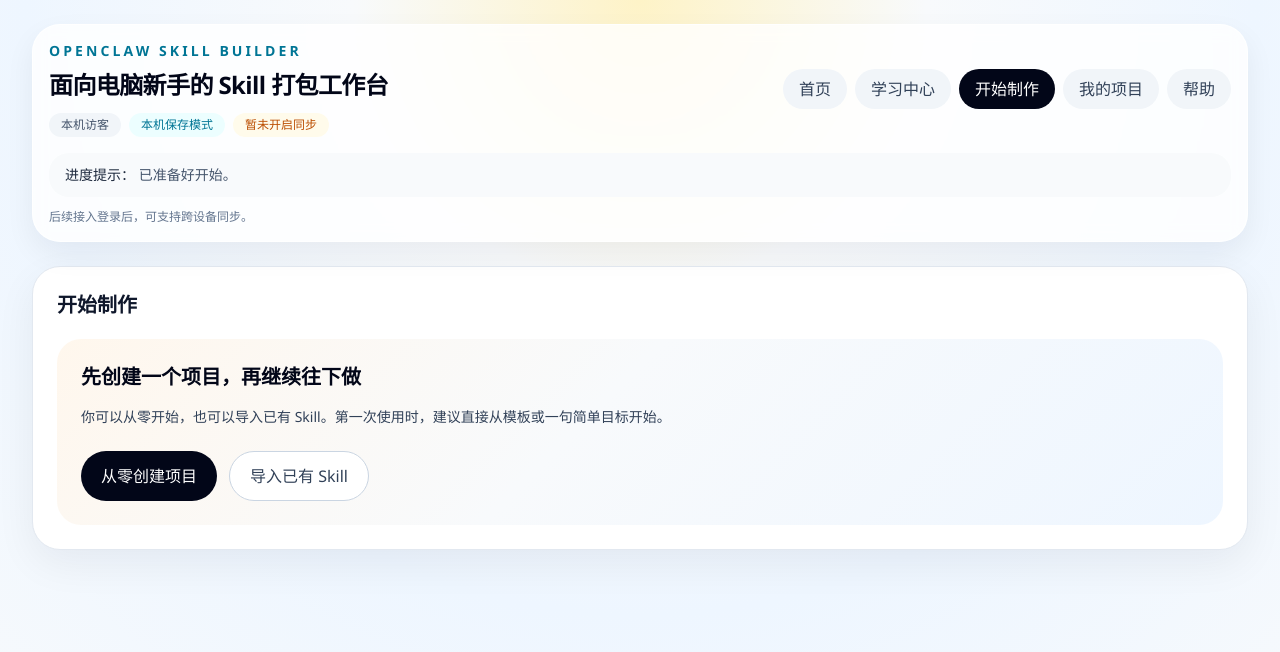
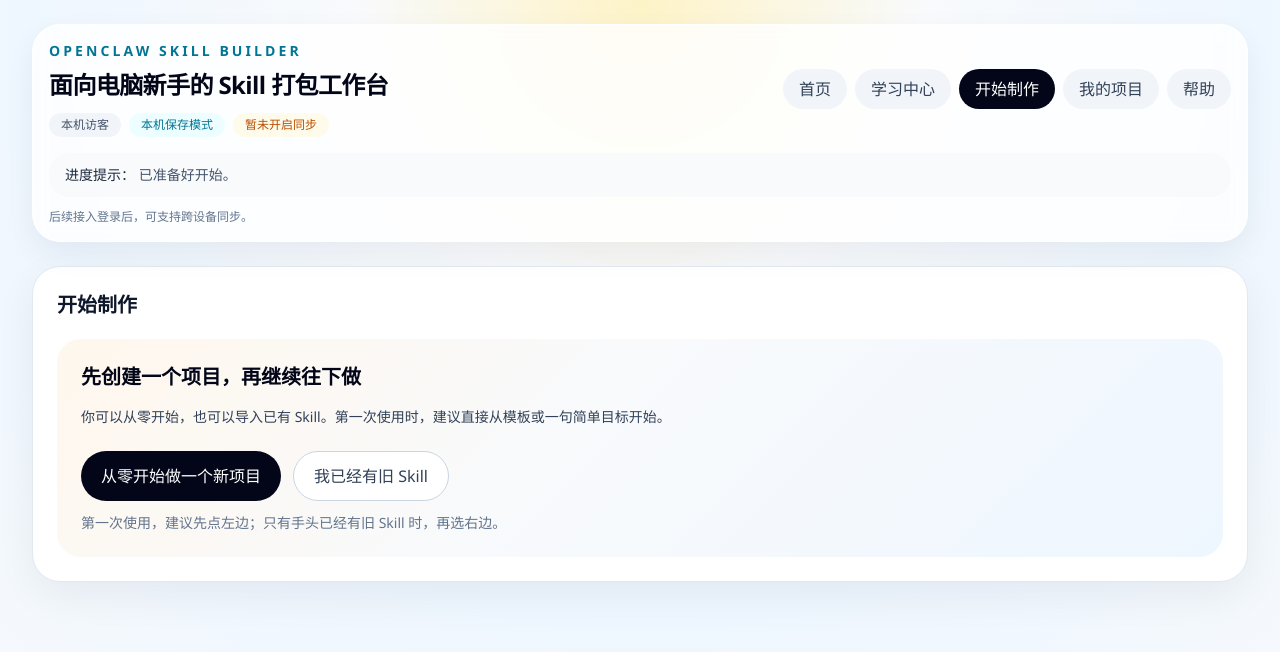
Before and after one commit to jiayuan04091016/openclaw-skill-builder, a Next.js app: page / in a window 1280 px wide. Both pictures are taken after a click on the button "开始制作". Shown: the top 652 px of the page. Built offline with nearby package versions, Linux system fonts and the light colour scheme.

Commit message:
Improve empty builder entry guidance

```diff
--- a/src/components/skill-builder-app.tsx
+++ b/src/components/skill-builder-app.tsx
@@ -470,12 +470,13 @@ export function SkillBuilderApp() {
                 </p>
                 <div className="mt-5 flex flex-col gap-3 sm:flex-row">
                   <button className="w-full rounded-full bg-slate-950 px-5 py-3 text-sm font-semibold text-white sm:w-auto" onClick={() => startFromScratch(homeGoal)}>
-                    从零创建项目
+                    从零开始做一个新项目
                   </button>
                   <button className="w-full rounded-full border border-slate-300 bg-white px-5 py-3 text-sm font-semibold text-slate-700 sm:w-auto" onClick={() => startFromImport(homeGoal)}>
-                    导入已有 Skill
+                    我已经有旧 Skill
                   </button>
                 </div>
+                <p className="mt-3 text-sm text-slate-500">第一次使用，建议先点左边；只有手头已经有旧 Skill 时，再选右边。</p>
               </div>
             </SectionCard>
           ) : null}
```
